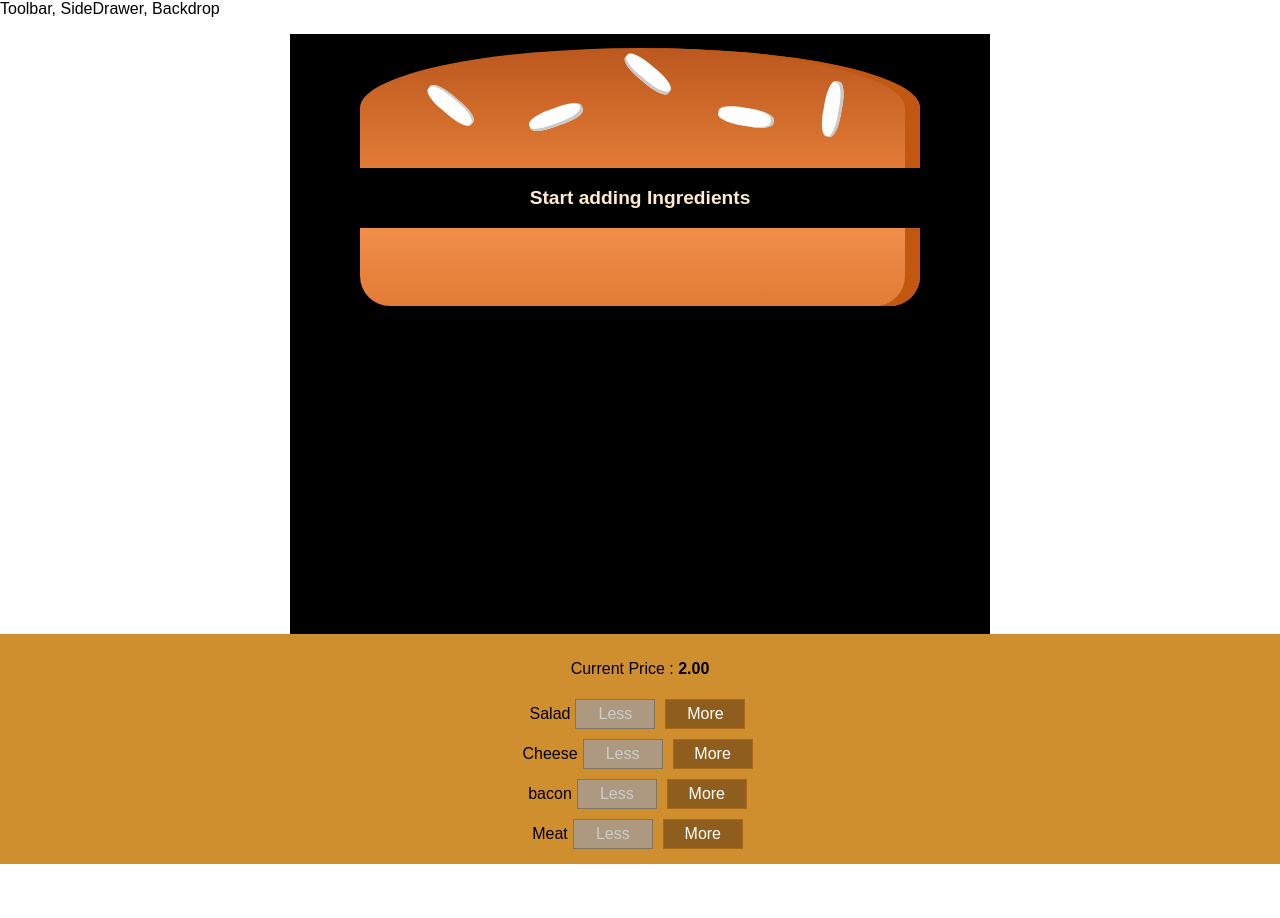
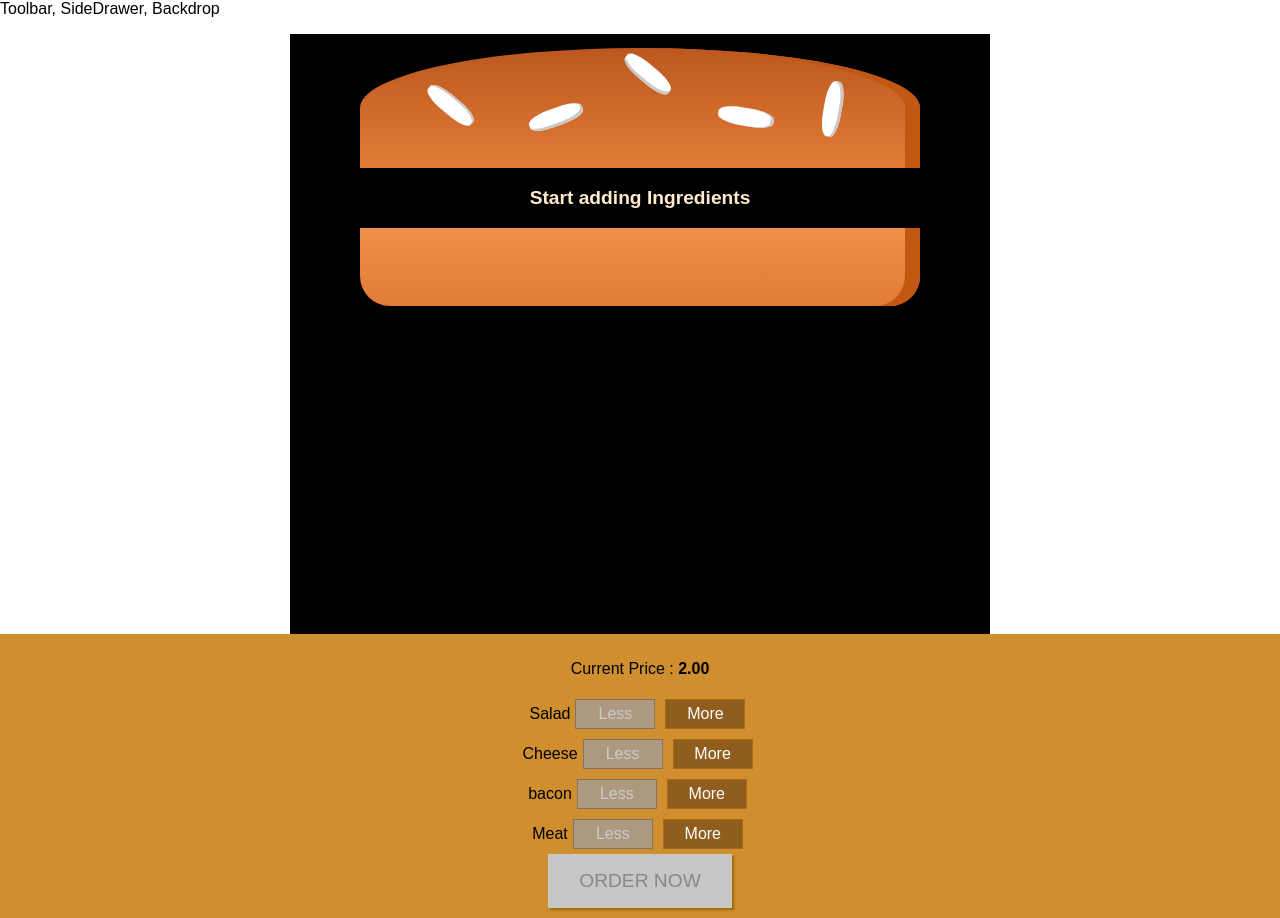
Before and after one commit to pulkit99dev/burger-builder, a React app: page / in a window 1280 px wide. Before the commit the page ends 864 px from the top, so only its background shows below. Built offline with nearby package versions, Linux system fonts and the light colour scheme.

Commit message:
Price section

```diff
--- a/src/components/Burger/BuildControls/BuildControls.css
+++ b/src/components/Burger/BuildControls/BuildControls.css
@@ -8,3 +8,45 @@
     margin: auto;
     padding: 10px 0;
 }
+
+
+.OrderButton {
+    background-color: #DAD735;
+    outline: none;
+    cursor: pointer;
+    border: 1px solid #966909;
+    color: #966909;
+    font-family: inherit;
+    font-size: 1.2em;
+    padding: 15px 30px;
+    box-shadow: 2px 2px 2px #966909;
+}
+
+.OrderButton:hover, .OrderButton:active {
+    background-color: #A0DB41;
+    border: 1px solid #966909;
+    color: #966909;
+}
+
+.OrderButton:disabled {
+    background-color: #C7C6C6;
+    cursor: not-allowed;
+    border: 1px solid #ccc;
+    color: #888888;
+}
+
+.OrderButton:not(:disabled) {
+    animation: enable 0.3s linear;
+}
+
+@keyframes enable {
+    0% {
+        transform: scale(1);
+    }
+    60% {
+        transform: scale(1.1);
+    }
+    100% {
+        transform: scale(1);
+    }
+}
--- a/src/components/Burger/BuildControls/BuildControls.js
+++ b/src/components/Burger/BuildControls/BuildControls.js
@@ -23,6 +23,7 @@
             disabled ={ props.disabled[ctrl.type]}
             />
         ))}
+        <button className={classes.OrderButton} disabled={!props.purchasable}>ORDER NOW</button>
     </div>
 );
 
--- a/src/containers/BurgerBuilder/BurgerBuilder.js
+++ b/src/containers/BurgerBuilder/BurgerBuilder.js
@@ -21,7 +21,20 @@
             cheese: 0,
             meat:0
         },
-        totalPrice : 2
+        totalPrice : 2,
+        purchasable : false
+    }
+
+    updatePurchaseState(ingredients){
+
+        const sum = Object.keys(ingredients)
+                    .map(igKey => {
+                        return ingredients[igKey]
+                    })
+                    .reduce((sum, el)=>{
+                        return sum + el;
+                    },0);
+        this.setState({purchasable : sum > 0});
     }
 
     addIngredientHandler =(type) =>{
@@ -39,6 +52,7 @@
             totalPrice : newPrice,
             ingredients : updatedIngredients
         })
+        this.updatePurchaseState(updatedIngredients);
     }
 
     removeIngredientHandler = (type) =>{
@@ -58,7 +72,8 @@
         this.setState({
             totalPrice : newPrice,
             ingredients : updatedIngredients
-        })
+        });
+        this.updatePurchaseState(updatedIngredients);
     }
 
     render(){
@@ -79,6 +94,7 @@
                     ingredientRemoved={this.removeIngredientHandler}
                     disabled = {disabledInfo}
                     price = {this.state.totalPrice}
+                    purchasable={this.state.purchasable}
                      />
 
                 </div>
```
